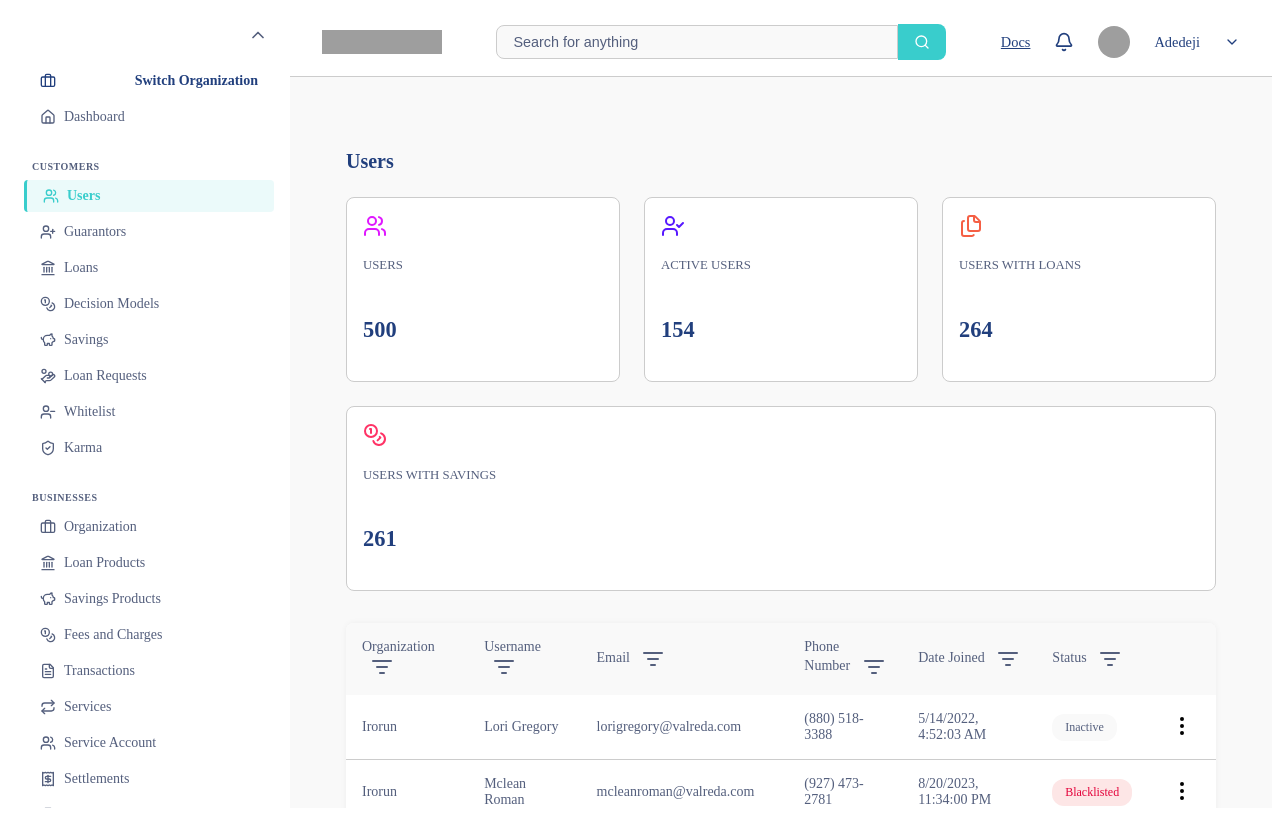
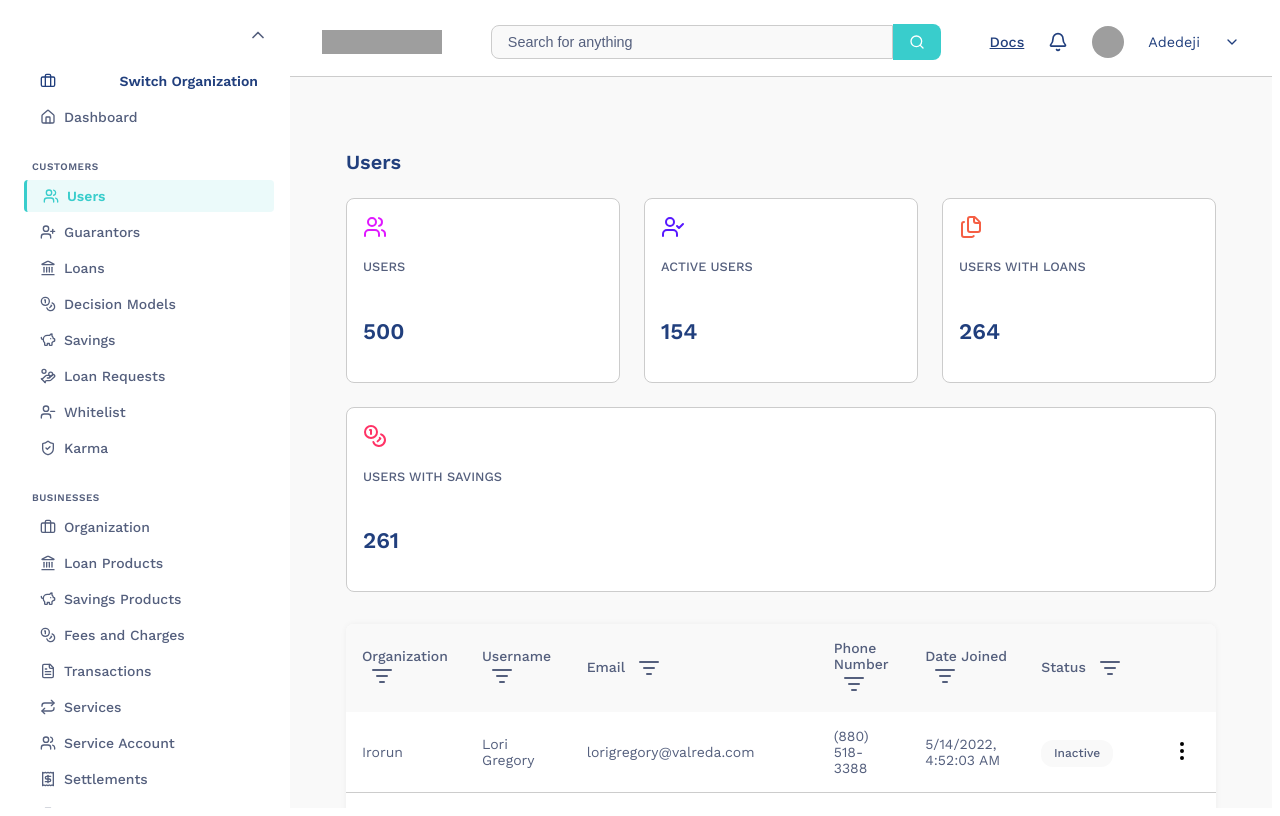
Before and after one commit to omair1996/lendsqr-fe-test, a React (Vite) app: page /dashboard/user in a window 1280 px wide. Built offline with nearby package versions, Linux system fonts and the light colour scheme; grey boxes are pictures that could not be loaded.

Commit message:
style: improved mobile responsiveness  and set default font family

```diff
--- a/src/components/navbar/Navbar.module.scss
+++ b/src/components/navbar/Navbar.module.scss
@@ -113,8 +113,7 @@
   }
 }
 
-/* MOBILE STYLES */
-@media (max-width: $breakpoint-md) {
+@media (max-width: $breakpoint-sm) {
   .navbar {
     flex-direction: column;
     align-items: stretch;
@@ -133,16 +132,5 @@
 
   .right {
     display: none;
-
-    .username,
-    .docsLink,
-    .chevronIcon {
-      display: none;
-    }
-
-    .avatar {
-      width: 28px;
-      height: 28px;
-    }
   }
 }
--- a/src/components/sidebar/Sidebar.module.scss
+++ b/src/components/sidebar/Sidebar.module.scss
@@ -10,6 +10,13 @@
   flex-direction: column;
   transition: width 0.3s ease;
   outline: none;
+  overflow-y: auto;
+  scrollbar-width: none;
+  -ms-overflow-style: none;
+
+  &::-webkit-scrollbar {
+    display: none;
+  }
 
   &.collapsed {
     width: 80px;
@@ -88,7 +95,7 @@
 }
 .menuBtn {
   position: fixed;
-  top: 1rem;
+  top: 0.5rem;
   left: 1rem;
   background: $white;
   border: 1px solid $light-gray;
--- a/src/components/userDashboard/UserDashboard.module.scss
+++ b/src/components/userDashboard/UserDashboard.module.scss
@@ -26,6 +26,13 @@
   border-radius: $spacing-sm;
   box-shadow: 0 0 6px rgba(0, 0, 0, 0.05);
   max-width: 100%;
+  overflow-x: auto;
+  scrollbar-width: none;
+  -ms-overflow-style: none;
+
+  &::-webkit-scrollbar {
+    display: none;
+  }
 }
 
 .table {
--- a/src/components/userDetails/UserDetails.module.scss
+++ b/src/components/userDetails/UserDetails.module.scss
@@ -3,7 +3,6 @@
 .wrapper {
   padding: 2rem;
   background-color: #f9fafb;
-  font-family: sans-serif;
   line-height: 100%;
   letter-spacing: 0;
 }
@@ -19,6 +18,7 @@
   gap: 0.5rem;
   margin-bottom: 1.5rem;
   cursor: pointer;
+  font-family: $font-main;
 }
 
 .header {
--- a/src/layouts/MainLayout.module.scss
+++ b/src/layouts/MainLayout.module.scss
@@ -1,4 +1,10 @@
 @use '../styles/variables' as *;
+
+$default-font: 'Work Sans', sans-serif;
+
+body {
+  font-family: $default-font;
+}
 
 .layoutWrapper {
   display: flex;
--- a/src/styles/_variables.scss
+++ b/src/styles/_variables.scss
@@ -1,5 +1,6 @@
-$font-main: 'Avenir Next', -apple-system, BlinkMacSystemFont, 'Segoe UI', Roboto, 'Helvetica Neue',
-  Arial, sans-serif !default;
+@import url('https://fonts.googleapis.com/css2?family=Work+Sans:wght@400;500;600;700&display=swap');
+
+$font-main: 'Work Sans', sans-serif !default;
 
 $primary-color: #39cdcc !default;
 $secondary-color: #213f7d !default;
--- a/src/styles/main.scss
+++ b/src/styles/main.scss
@@ -1,5 +1,9 @@
 @import './_variables.scss';
 @import './_mixins.scss';
+
+:root {
+  --font-main: #{$font-main};
+}
 
 body {
   font-family: var(--font-main);
```
Also changed, not shown: src/assets/logo.png (deleted).
